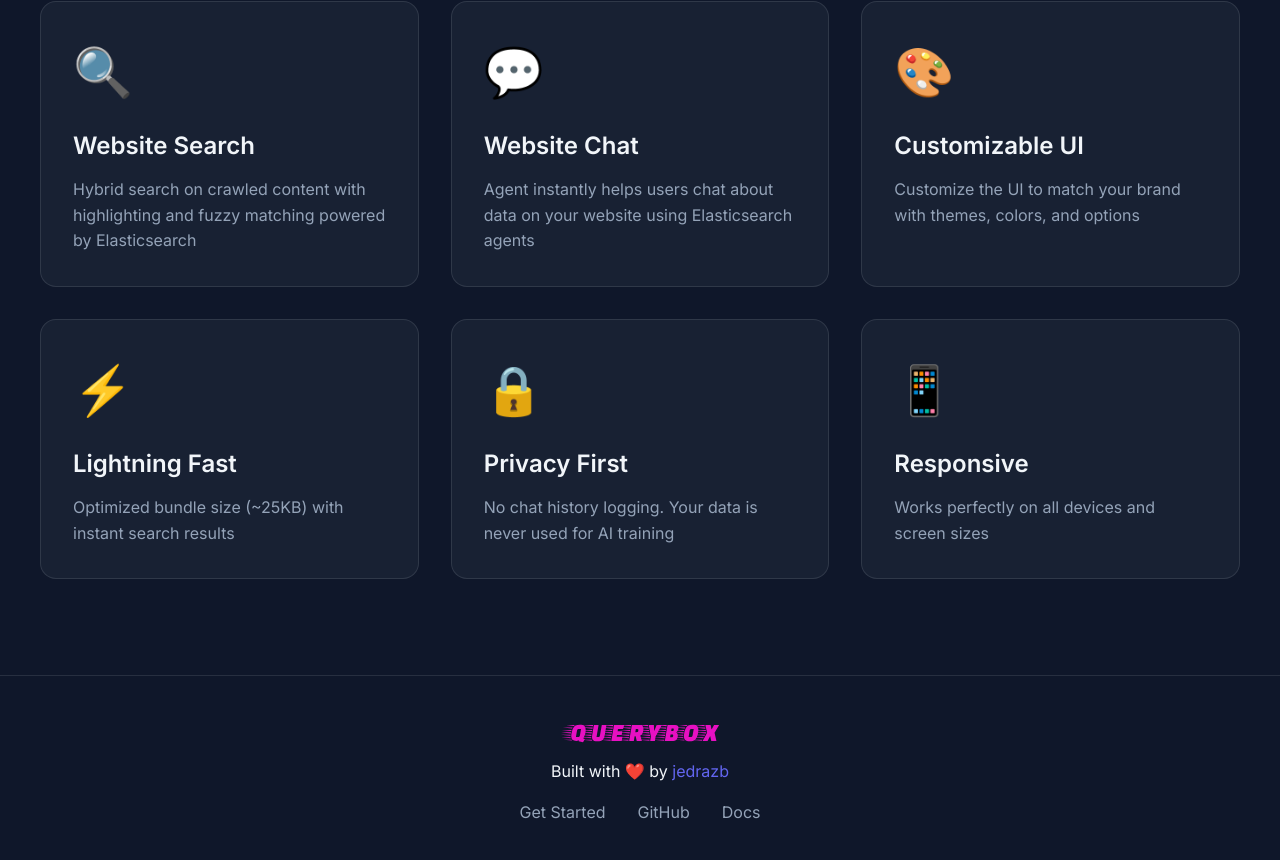
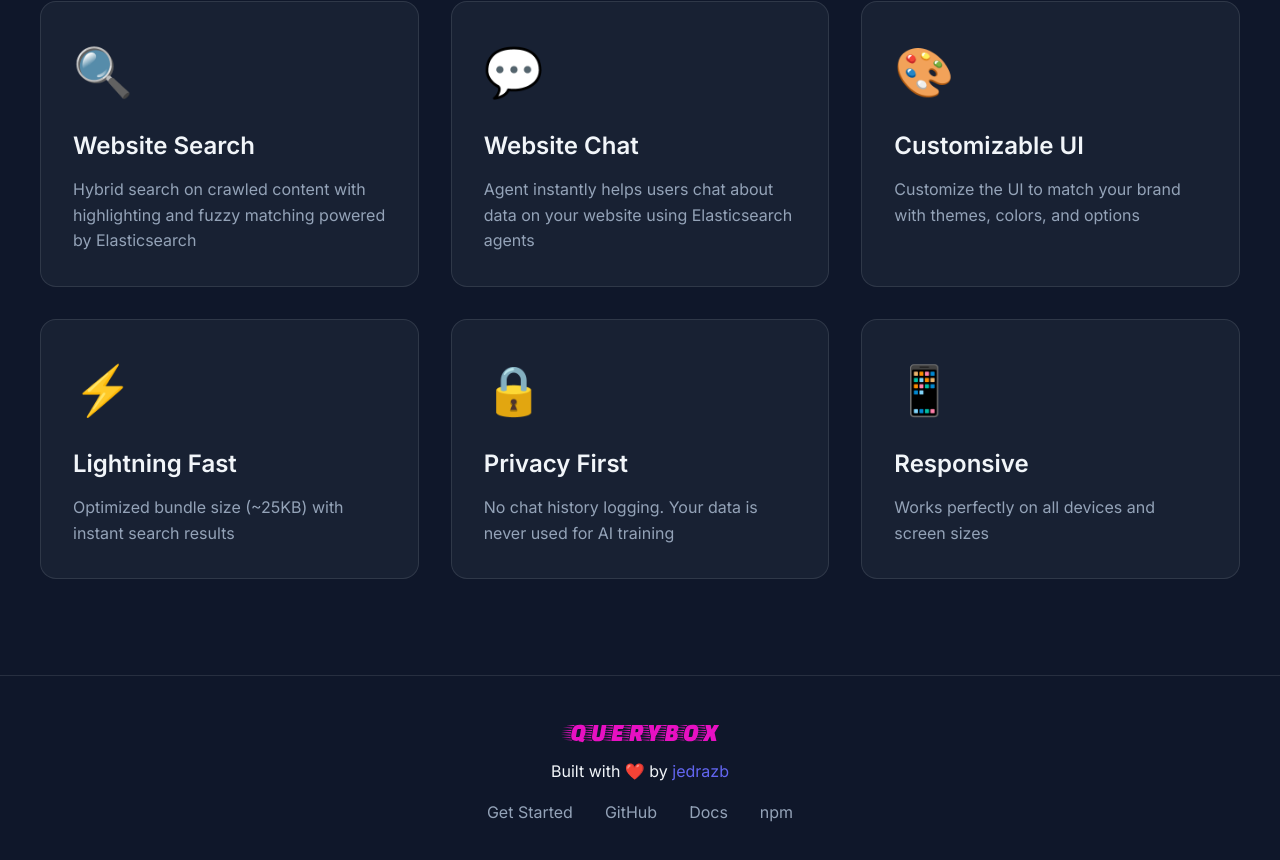
Before and after one commit to jedrazb/querybox, a Next.js app in the folder packages/app/: page / in a window 1280 px wide. Shown: the part 1387-2247 px from the top of the page. Built offline with nearby package versions, Linux system fonts and the light colour scheme.

Commit message:
Add npm link to footer

```diff
--- a/packages/app/src/app/page.tsx
+++ b/packages/app/src/app/page.tsx
@@ -119,6 +119,7 @@
             GitHub
           </a>
           <a href="/docs">Docs</a>
+          <a href="https://www.npmjs.com/package/@jedrazb/querybox">npm</a>
         </div>
       </footer>
     </main>
```
